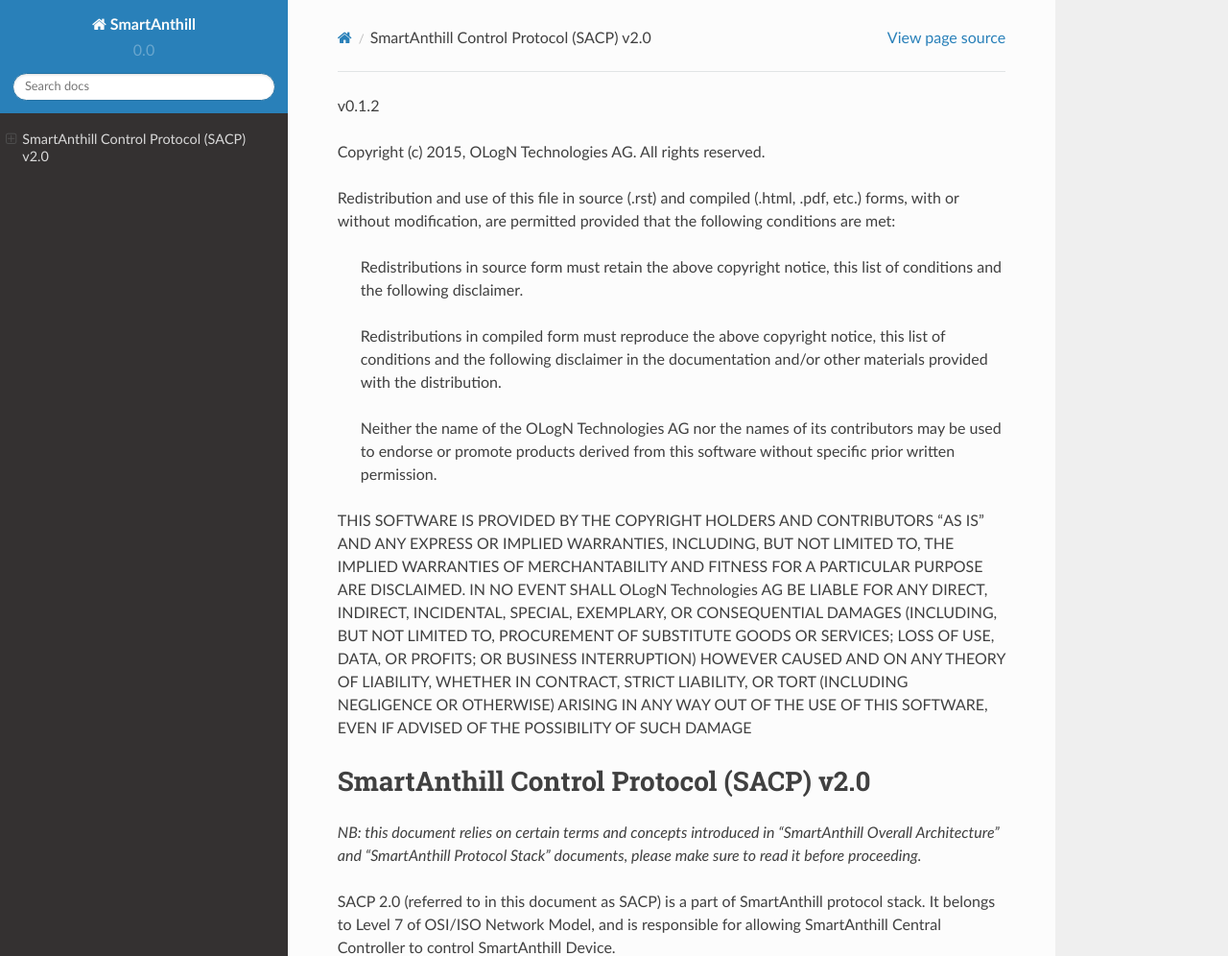
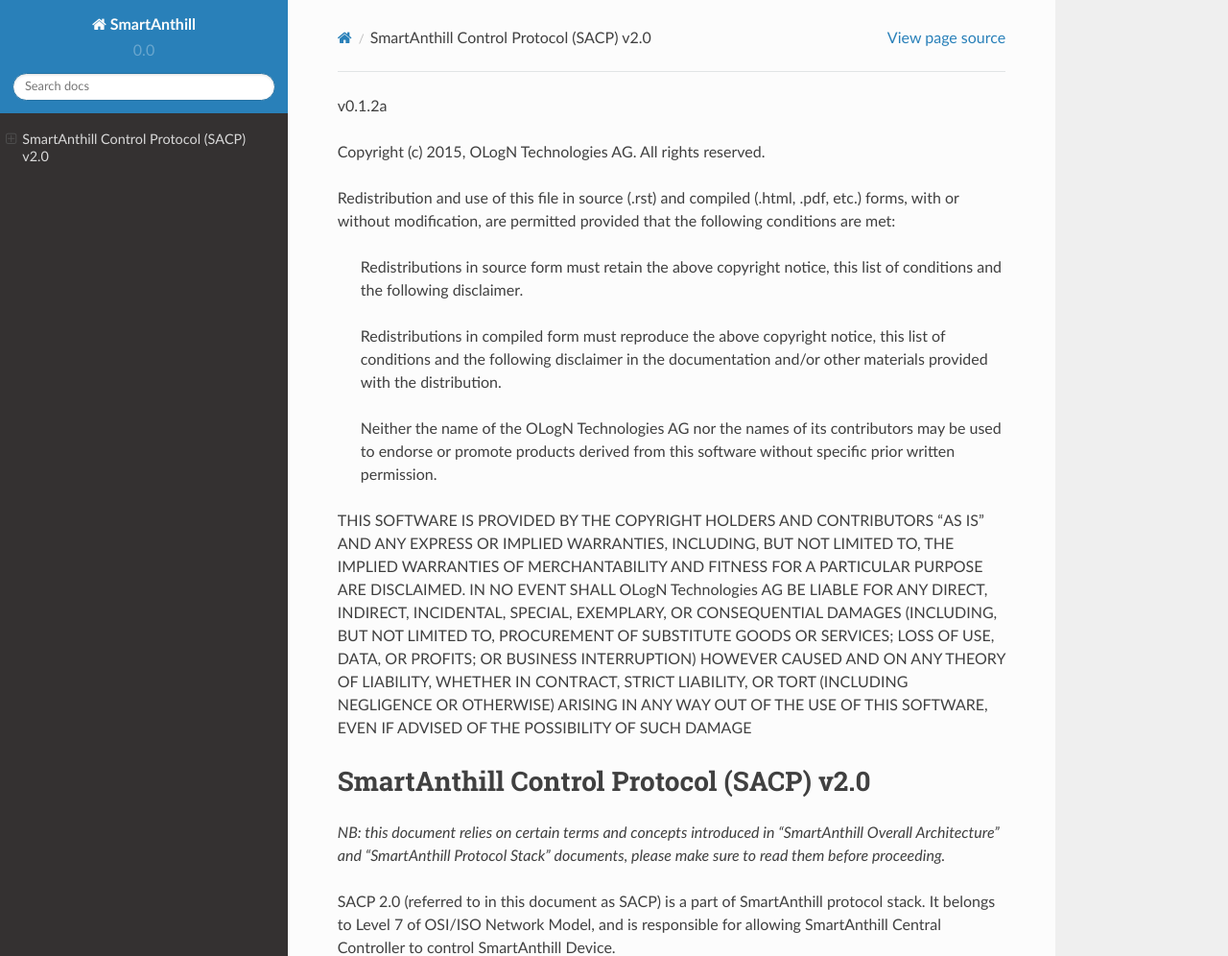
Before and after one commit to smartanthill/smartanthill2_0, a Sphinx documentation site: the page built from docs/design-documents/protocols/sacp.rst, in a window 1280 px wide and 1400 px high. Shown: the top 996 px of the window at 96% size. Built offline with Sphinx 7.4.7 and the Read the Docs theme 2.0.0, drawn with Linux system fonts in a browser that asks for light colours.

Commit message:
SACP v0.1.2a: minor fix

```diff
--- a/docs/design-documents/protocols/sacp.rst
+++ b/docs/design-documents/protocols/sacp.rst
@@ -1,4 +1,4 @@
-v0.1.2
+v0.1.2a
 
 Copyright (c) 2015, OLogN Technologies AG. All rights reserved.
 
@@ -15,7 +15,7 @@
 SmartAnthill Control Protocol (SACP) v2.0
 =========================================
 
-*NB: this document relies on certain terms and concepts introduced in “SmartAnthill Overall Architecture” and "SmartAnthill Protocol Stack" documents, please make sure to read it before proceeding.*
+*NB: this document relies on certain terms and concepts introduced in “SmartAnthill Overall Architecture” and "SmartAnthill Protocol Stack" documents, please make sure to read them before proceeding.*
 
 SACP 2.0 (referred to in this document as SACP) is a part of SmartAnthill protocol stack. It belongs to Level 7 of OSI/ISO Network Model, and is responsible for allowing SmartAnthill Central Controller to control SmartAnthill Device.
 
```
